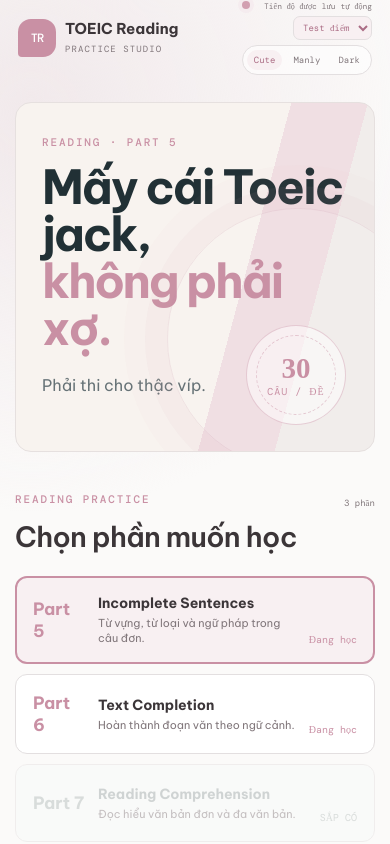
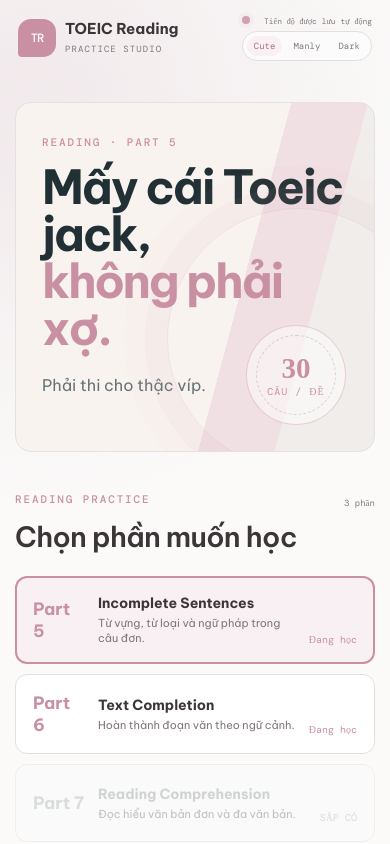
Before and after one commit to khanhnguyen0825/Hien-Toeic, a React (Vite) app: page / in a window 390 px wide. Shown: the top 844 px of the page. Built offline with nearby package versions, Linux system fonts and the light colour scheme.

Commit message:
remove demo

```diff
--- a/src/components/QuizComponents.jsx
+++ b/src/components/QuizComponents.jsx
@@ -5,7 +5,7 @@ function PerfectCelebration() {
   return <FireworksCanvas duration={3000} />
 }
 
-export function Header({ theme, onThemeChange, onSimulateResult }) {
+export function Header({ theme, onThemeChange }) {
   return <header className="topbar">
     <a className="brand" href="#top" aria-label="Part 5 Studio home">
       <span className="brand-mark">TR</span>
@@ -15,7 +15,6 @@ export function Header({ theme, onThemeChange, onSimulateResult }) {
       <div className="theme-switcher" aria-label="Chọn giao diện">
         {['cute', 'manly', 'dark'].map((item) => <button className={theme === item ? 'active' : ''} onClick={() => onThemeChange(item)} aria-label={`${item[0].toUpperCase()}${item.slice(1)} mode`} key={item}>{item[0].toUpperCase() + item.slice(1)}</button>)}
       </div>
-      <label className="result-demo"><span>DEMO</span><select defaultValue="" aria-label="Giả lập kết quả" onChange={(event) => event.target.value && onSimulateResult(Number(event.target.value))}><option value="">Test điểm</option><option value="30">30/30</option><option value="25">25/30</option><option value="18">18/30</option><option value="10">10/30</option><option value="0">0/30</option></select></label>
       <div className="topbar-note"><span className="status-dot" /> Tiến độ được lưu tự động</div>
     </div>
   </header>
--- a/src/main.jsx
+++ b/src/main.jsx
@@ -59,13 +59,6 @@ function App() {
   function chooseAnswerAt(questionIndex, optionIndex) { if (isSubmitted) return; setAnswers((previous) => ({ ...previous, [setKey]: { ...(previous[setKey] || {}), [questionIndex]: optionIndex } })) }
   function submitSet() { setSubmitted((previous) => ({ ...previous, [setKey]: true })); setCurrent(0) }
   function resetSet() { setAnswers((previous) => ({ ...previous, [setKey]: {} })); setSubmitted((previous) => ({ ...previous, [setKey]: false })); setCurrent(0) }
-  function simulateResult(correctCount) {
-    const answersForDemo = Object.fromEntries(selectedSet.questions.map((item, index) => [index, index < correctCount ? item.answer : (item.answer + 1) % item.options.length]))
-    setMode('full')
-    setAnswers((previous) => ({ ...previous, [setKey]: answersForDemo }))
-    setSubmitted((previous) => ({ ...previous, [setKey]: true }))
-    setCurrent(0)
-  }
   function chooseQuickAnswer(questionId, optionIndex) { if (!quickChecked) setQuickAnswers((previous) => ({ ...previous, [questionId]: optionIndex })) }
   function checkQuickAnswer() { if (!quickReady) return; setQuickChecked(true); setQuickAttempts((value) => value + 1) }
   function nextQuickQuestion() { if (activePart.id === 'part-6') { setQuickPassage((previous) => getRandomPassage(quickPassagePool, previous)); setQuickAnswers({}); setQuickChecked(false); return } setQuickQuestion((previous) => getRandomQuestion(quickPool, previous)); setQuickAnswer(null); setQuickChecked(false) }
@@ -79,7 +72,7 @@ function App() {
   const question = selectedSet.questions[current]
 
   return <div className={`app-shell theme-${theme}`}>
-    <Header theme={theme} onThemeChange={setTheme} onSimulateResult={simulateResult} />
+    <Header theme={theme} onThemeChange={setTheme} />
     <main id="top" className="content-wrap">
       <Hero activePart={activePart} questionCount={questionCount} />
       <PartPicker parts={readingParts} selectedPartId={selectedPartId} onChoose={choosePart} />
--- a/src/styles.css
+++ b/src/styles.css
@@ -276,10 +276,6 @@ body, button { font-family: 'Be Vietnam Pro', sans-serif; }
 .text-button:hover { border-color: var(--green); background: #f1dfe5; }
 .theme-dark .text-button { border-color: #96677b; color: #f0bfd0; background: #3a2933; }
 .theme-dark .text-button:hover { border-color: #c989a2; background: #4b303d; }
-.result-demo { display: flex; align-items: center; gap: 6px; color: var(--muted); font: 9px 'DM Mono'; }
-.result-demo select { padding: 6px 8px; border: 1px solid var(--line); border-radius: 7px; color: var(--green-dark); background: var(--soft-green); font: 10px 'DM Mono'; cursor: pointer; }
-.result-demo select:focus-visible { outline: 2px solid var(--green); outline-offset: 2px; }
-.theme-dark .result-demo select { border-color: #96677b; color: #f0bfd0; background: #3a2933; }
 .result-score { display: flex; align-items: baseline; gap: 10px; white-space: nowrap; }
 .result-score span { font-size: 72px; line-height: .9; }
 .result-score small { margin-top: 0; padding: 5px 8px; border-radius: 6px; color: var(--green-dark); background: rgba(255,255,255,.58); font-size: 12px; }
@@ -323,8 +319,6 @@ body, button { font-family: 'Be Vietnam Pro', sans-serif; }
   .result-score { gap: 7px; }
   .result-score span { font-size: 58px; }
   .result-score small { font-size: 10px; }
-  .result-demo span { display: none; }
-  .result-demo select { padding: 4px 5px; font-size: 9px; }
 }
 
 .result-panel.improving { border-color: #d8d4b3; background: #f8f7e9; }
```
